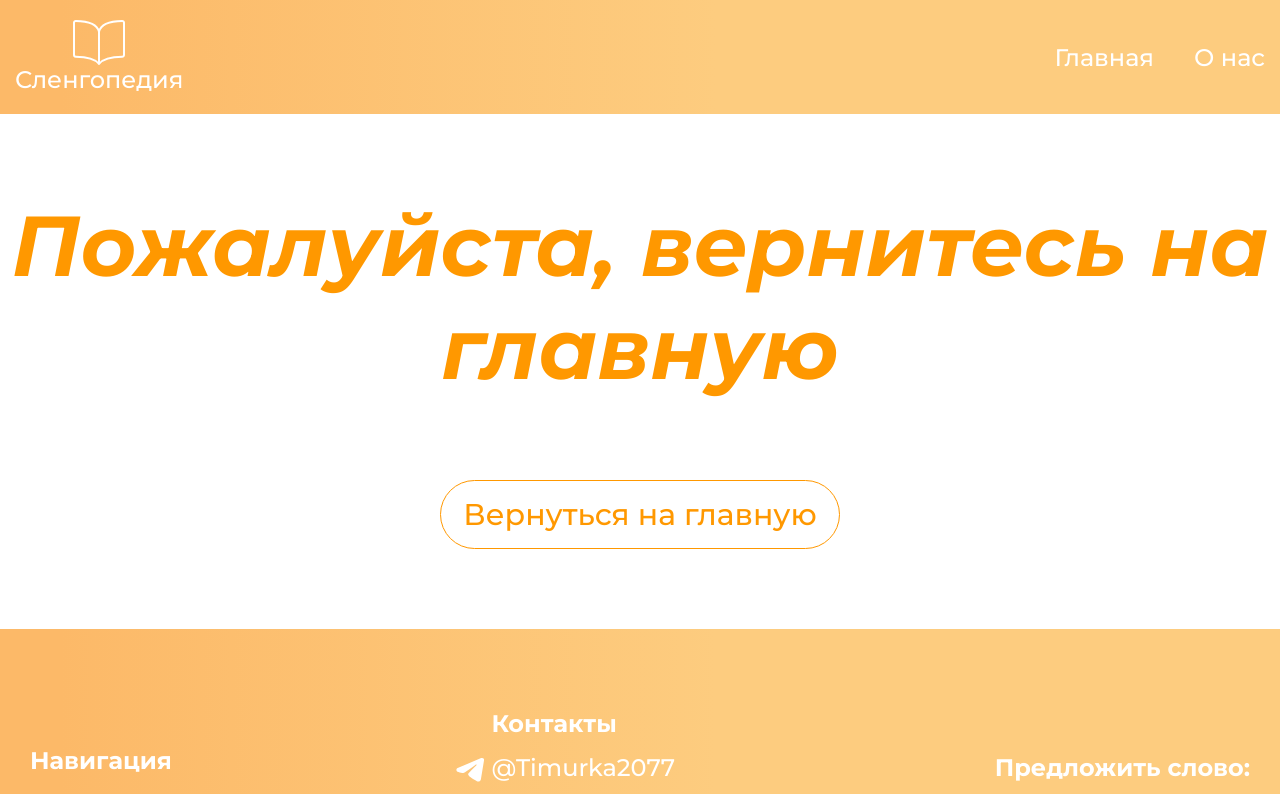
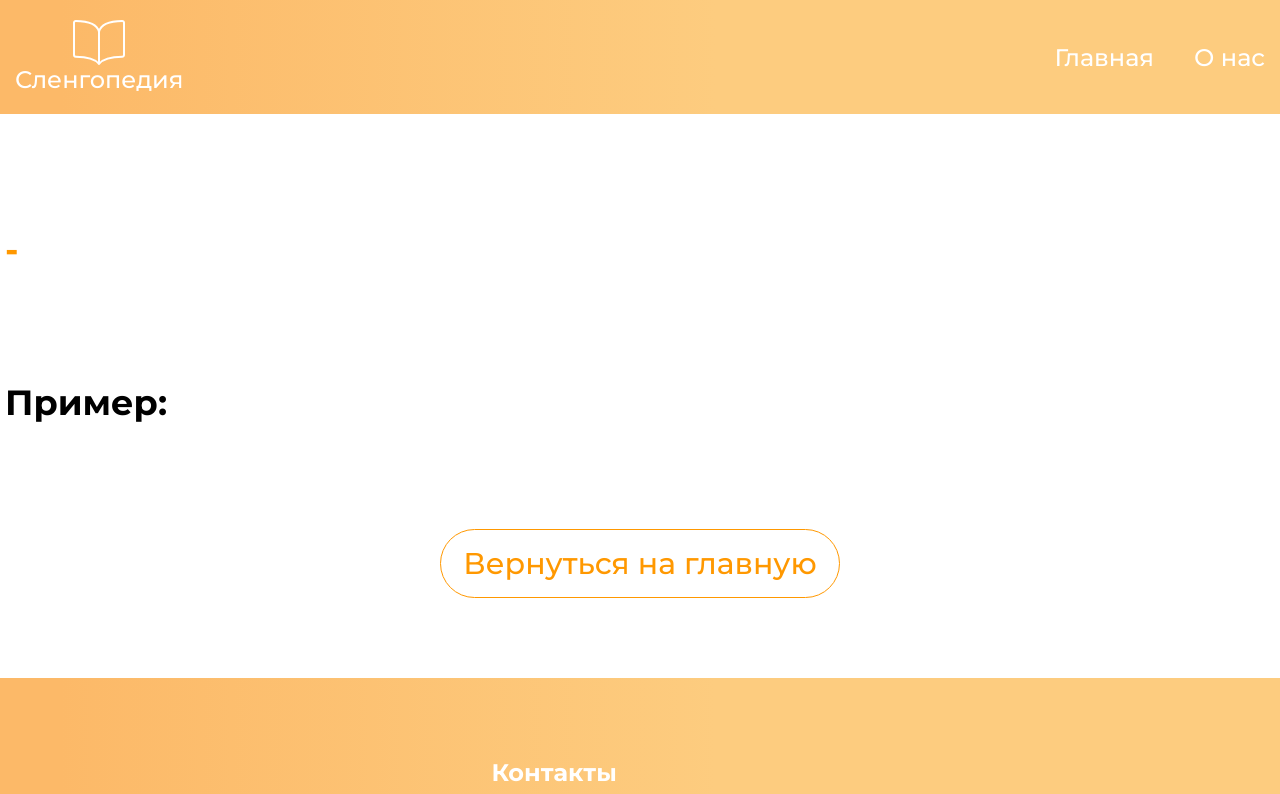
Before and after one commit to TkTnX/Slengopediya, a React (Create React App) app: page /word/0 in a window 1280 px wide. Shown: the top 794 px of the page. Built offline with nearby package versions, Linux system fonts and the light colour scheme.

Commit message:
ИСПРАВЛЕНЫ ВСЕ ОШИБКИ

```diff
--- a/src/components/dictionary/Dictionary.js
+++ b/src/components/dictionary/Dictionary.js
@@ -35,7 +35,11 @@ const Dictionary = () => {
             ) : (
               filteredWords.map((word, id) => {
                 return (
-                  <li className="dictionary__item">
+                  <li
+
+                    className="dictionary__item"
+                    key={word.id}
+                  >
                     <NavLink to={`/word/${word.id}`}>
                       <WordComponent
                         key={id}
--- a/src/components/dictionary/style.css
+++ b/src/components/dictionary/style.css
@@ -75,9 +75,12 @@
   background-color: #fff;
   transition: background-color 0.1s ease-in, color 0.1s ease-in;
 }
+
 .dictionary__item:hover {
-  background-color: var(--accent);
-  color: #fff;
+  @media (hover: hover) and (pointer: fine) {
+    background-color: var(--accent);
+    color: #fff;
+  }
 }
 .dictionary__item:active {
   background-color: #dfaf67;
--- a/src/components/word/Word.js
+++ b/src/components/word/Word.js
@@ -1,4 +1,4 @@
-const WordComponent = ({ title, desc, example }) => {
+const WordComponent = ({ title }) => {
   return <p>{title}</p>;
 };
 
--- a/src/helpers/slider/Slider.js
+++ b/src/helpers/slider/Slider.js
@@ -15,6 +15,9 @@ const Slider = () => {
       modules={[Navigation, Autoplay]}
       spaceBetween={20}
       slidesPerView={1}
+      grabCursor={true}
+      a11y={false}
+      freeMode={true}
       breakpoints={{
         1210: {
           slidesPerView: 3,
--- a/src/helpers/wordsList.js
+++ b/src/helpers/wordsList.js
@@ -1,6 +1,6 @@
 import { v4 as uuidv4 } from "uuid";
 
-const words = [
+export const words = [
   {
     id: uuidv4(),
 
@@ -1544,7 +1544,6 @@ const words = [
   },
 ];
 words.sort((a, b) => a.title.localeCompare(b.title));
-export { words };
 
 // {
 //   id: uuidv4(),
--- a/src/pages/word/Word.js
+++ b/src/pages/word/Word.js
@@ -5,32 +5,28 @@ import "./style.css";
 
 const Word = () => {
   const { index } = useParams();
-  const word = words.find((word) => word.id === index);
 
-  if (!word || !word.title) {
-    return (
-      <main>
-        <section className="slovo">
-          <div className="slovo__container">
-            <h2 className="slovo__title">Пожалуйста, вернитесь на главную</h2>
-            <NavLink to="/" className="slovo__btn">
-              <p>Вернуться на главную</p>
-            </NavLink>
-          </div>
-        </section>
-      </main>
-    );
+  for (let i = 0; i < words.length; i++) {
+    if (words[i].id === index) {
+      localStorage.setItem("title", words[i].title);
+      localStorage.setItem("desc", words[i].desc);
+      localStorage.setItem("example", words[i].example);
+      break;
+    }
   }
+
   return (
     <main>
       <section className="slovo">
         <div className="slovo__container">
-          <h2 className="slovo__title">{word.title}</h2>
+          <h2 className="slovo__title">{localStorage.getItem("title")}</h2>
 
           <p className="slovo__desc">
-            {word.title} - {word.desc}
+            {localStorage.getItem("title")}-{localStorage.getItem("desc")}
           </p>
-          <p className="slovo__example">Пример: {word.example}</p>
+          <p className="slovo__example">
+            Пример: {localStorage.getItem("example")}
+          </p>
           <NavLink to="/" className="slovo__btn">
             <p>Вернуться на главную</p>
           </NavLink>
```
